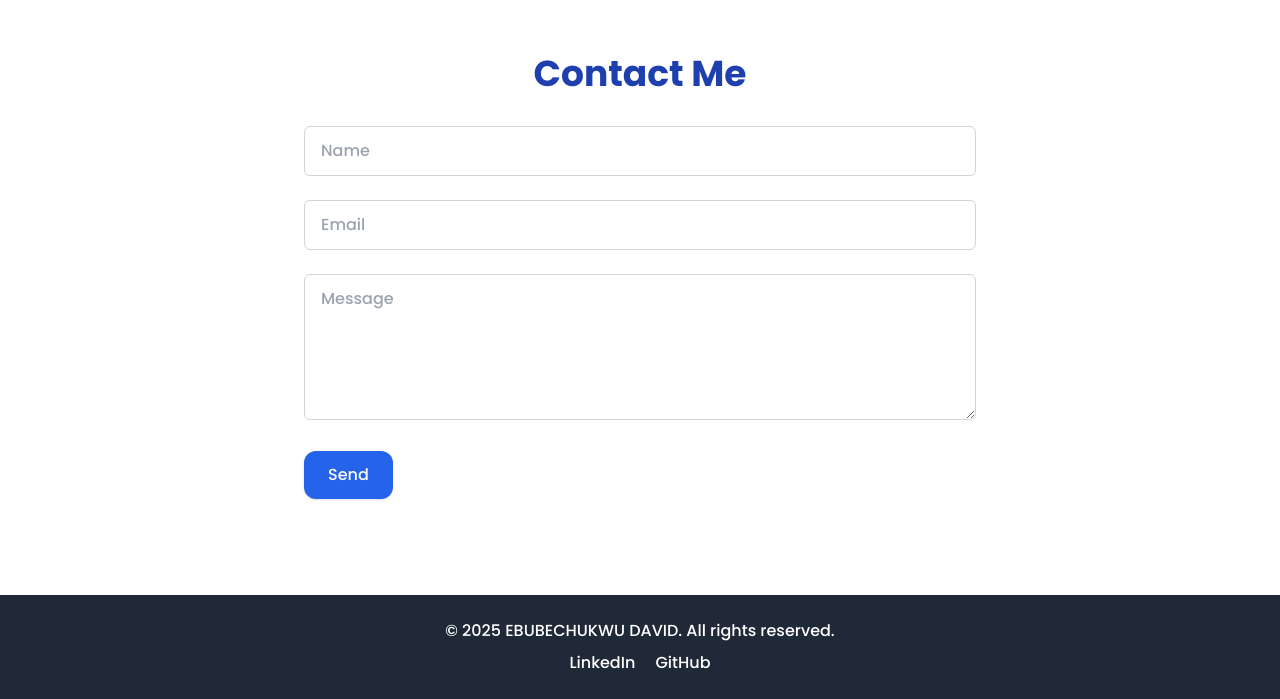
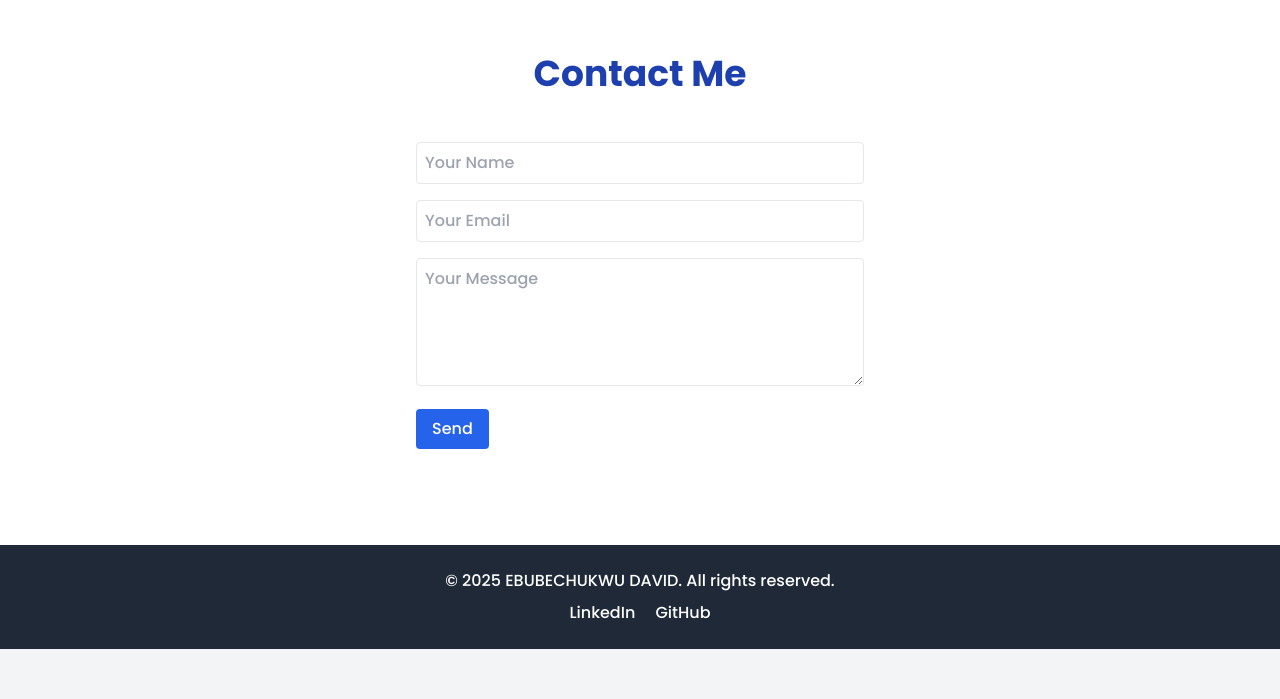
Before and after one commit to Gdave1/Portfolio, a plain HTML site: page index.html in a window 1280 px wide. Shown: the part 2576-3275 px from the top of the page. After the commit the page ends 3225 px from the top, so only its background shows below. Drawn offline with nearby package versions, Linux system fonts and the light colour scheme.

Commit message:
Update index.html

```diff
--- a/index.html
+++ b/index.html
@@ -84,12 +84,13 @@
   </section>  <!-- Contact -->  <section id="contact" class="py-24 bg-white px-6" data-aos="fade-up">
     <div class="container mx-auto max-w-2xl">
       <h3 class="text-4xl font-bold mb-8 text-center text-blue-800">Contact Me</h3>
-      <form class="space-y-6">
-        <input type="text" placeholder="Name" class="w-full px-4 py-3 border border-gray-300 rounded-md focus:outline-none focus:ring-2 focus:ring-blue-500" />
-        <input type="email" placeholder="Email" class="w-full px-4 py-3 border border-gray-300 rounded-md focus:outline-none focus:ring-2 focus:ring-blue-500" />
-        <textarea placeholder="Message" rows="5" class="w-full px-4 py-3 border border-gray-300 rounded-md focus:outline-none focus:ring-2 focus:ring-blue-500"></textarea>
-        <button type="submit" class="bg-blue-600 text-white px-6 py-3 rounded-xl shadow hover:bg-blue-700 transition">Send</button>
-      </form>
+     <form action="https://formsubmit.co/godgdavid@gmail.com" method="POST" class="space-y-4 max-w-md mx-auto">
+  <input type="hidden" name="_next" value="https://gdave1.github.io/Portfolio/thankyou.html">
+  <input type="text" name="name" placeholder="Your Name" required class="w-full p-2 rounded border" />
+  <input type="email" name="email" placeholder="Your Email" required class="w-full p-2 rounded border" />
+  <textarea name="message" placeholder="Your Message" required class="w-full p-2 rounded border h-32"></textarea>
+  <button type="submit" class="px-4 py-2 bg-blue-600 text-white rounded hover:bg-blue-700">Send</button>
+</form>
     </div>
   </section>  <!-- Footer -->  <footer class="bg-gray-800 text-white py-6 text-center" data-aos="fade-in">
     <p>&copy; 2025 EBUBECHUKWU DAVID. All rights reserved.</p>
```
